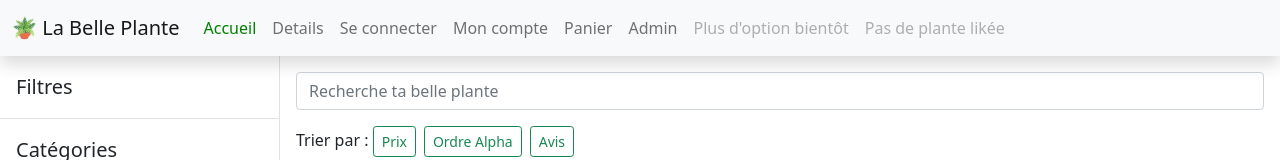
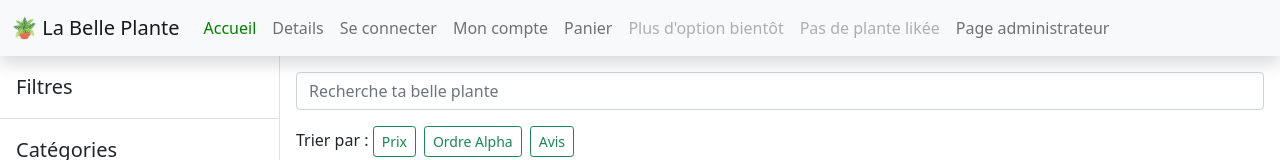
Before and after one commit to HarmandI/Admin-La-Belle-Plante, an Angular app: page /home in a window 1280 px wide. Shown: the top 160 px of the page. Built offline with nearby package versions, Linux system fonts and the light colour scheme; data requests are answered from the project's data file.

Commit message:
lien Page administrateur dans navbar

```diff
--- a/src/app/components/nav-bar/nav-bar.component.html
+++ b/src/app/components/nav-bar/nav-bar.component.html
@@ -17,11 +17,11 @@
                 <a routerLink="account/signin" routerLinkActive="active-custom" class="nav-link">Se connecter</a>
                 <a routerLink="account/user" routerLinkActive="active-custom" class="nav-link">Mon compte</a>
                 <a class="nav-link">Panier</a>
-                <a routerLink="admin" routerLinkActive="active-custom" class="nav-link">Admin</a>
                 <a class="nav-link disabled">Plus d'option bientôt</a>
                 <a class="nav-link disabled" *ngIf="likeCounter == 0"> Pas de plante likée</a>
                 <a class="nav-link disabled" *ngIf="likeCounter == 1">Plante likée : {{ likeCounter }}</a>
                 <a class="nav-link disabled" *ngIf="likeCounter > 1">Plantes likées : {{ likeCounter }}</a>
+                <a routerLink="admin" routerLinkActive="active-custom" class="nav-link">Page administrateur</a>
             </div>
         </div>
     </div>
```
